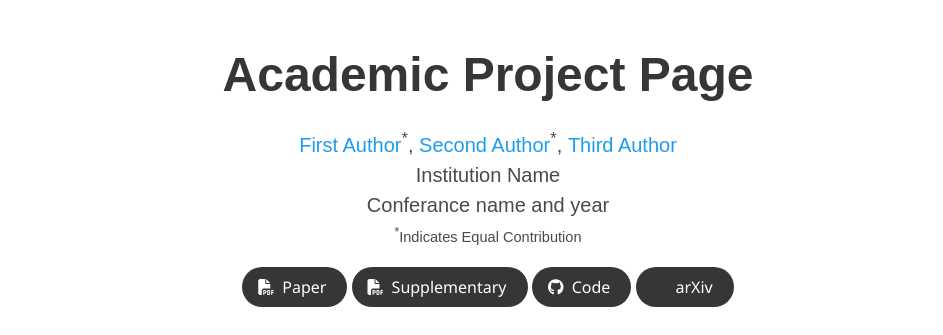
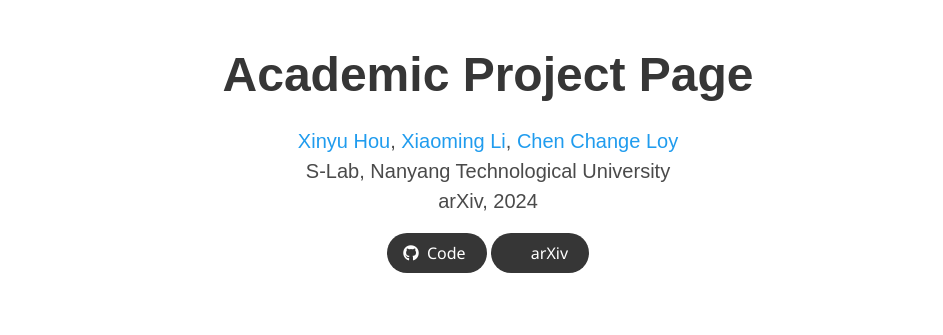
Before and after one commit to itsmag11/AITTI, a plain HTML site: page index.html in a window 1280 px wide. Shown: the top 335 px of the page, without its empty margins (152-1095 px from the left). Drawn offline with nearby package versions, Linux system fonts and the light colour scheme; some icons are missing; a web font is replaced by a local one.

Commit message:
title section

```diff
--- a/index.html
+++ b/index.html
@@ -24,7 +24,7 @@
   <meta name="viewport" content="width=device-width, initial-scale=1">
 
 
-  <title>Academic Project Page</title>
+  <title>AITTI: Learning Adaptive Inclusive Token for Text-to-Image Generation</title>
   <link rel="icon" type="image/x-icon" href="static/images/favicon.ico">
   <link href="https://fonts.googleapis.com/css?family=Google+Sans|Noto+Sans|Castoro"
   rel="stylesheet">
@@ -56,23 +56,23 @@
             <div class="is-size-5 publication-authors">
               <!-- Paper authors -->
               <span class="author-block">
-                <a href="FIRST AUTHOR PERSONAL LINK" target="_blank">First Author</a><sup>*</sup>,</span>
+                <a href="https://itsmag11.github.io/" target="_blank">Xinyu Hou</a>,</span>
                 <span class="author-block">
-                  <a href="SECOND AUTHOR PERSONAL LINK" target="_blank">Second Author</a><sup>*</sup>,</span>
+                  <a href="https://csxmli2016.github.io/" target="_blank">Xiaoming Li</a>,</span>
                   <span class="author-block">
-                    <a href="THIRD AUTHOR PERSONAL LINK" target="_blank">Third Author</a>
+                    <a href="https://www.mmlab-ntu.com/person/ccloy/" target="_blank">Chen Change Loy</a>
                   </span>
                   </div>
 
                   <div class="is-size-5 publication-authors">
-                    <span class="author-block">Institution Name<br>Conferance name and year</span>
-                    <span class="eql-cntrb"><small><br><sup>*</sup>Indicates Equal Contribution</small></span>
+                    <span class="author-block">S-Lab, Nanyang Technological University<br>arXiv, 2024</span>
+                    <!-- <span class="eql-cntrb"><small><br><sup>*</sup>Indicates Equal Contribution</small></span> -->
                   </div>
 
                   <div class="column has-text-centered">
                     <div class="publication-links">
                          <!-- Arxiv PDF link -->
-                      <span class="link-block">
+                      <!-- <span class="link-block">
                         <a href="https://arxiv.org/pdf/<ARXIV PAPER ID>.pdf" target="_blank"
                         class="external-link button is-normal is-rounded is-dark">
                         <span class="icon">
@@ -80,10 +80,10 @@
                         </span>
                         <span>Paper</span>
                       </a>
-                    </span>
+                    </span> -->
 
                     <!-- Supplementary PDF link -->
-                    <span class="link-block">
+                    <!-- <span class="link-block">
                       <a href="static/pdfs/supplementary_material.pdf" target="_blank"
                       class="external-link button is-normal is-rounded is-dark">
                       <span class="icon">
@@ -91,7 +91,7 @@
                       </span>
                       <span>Supplementary</span>
                     </a>
-                  </span>
+                  </span> -->
 
                   <!-- Github link -->
                   <span class="link-block">
```
